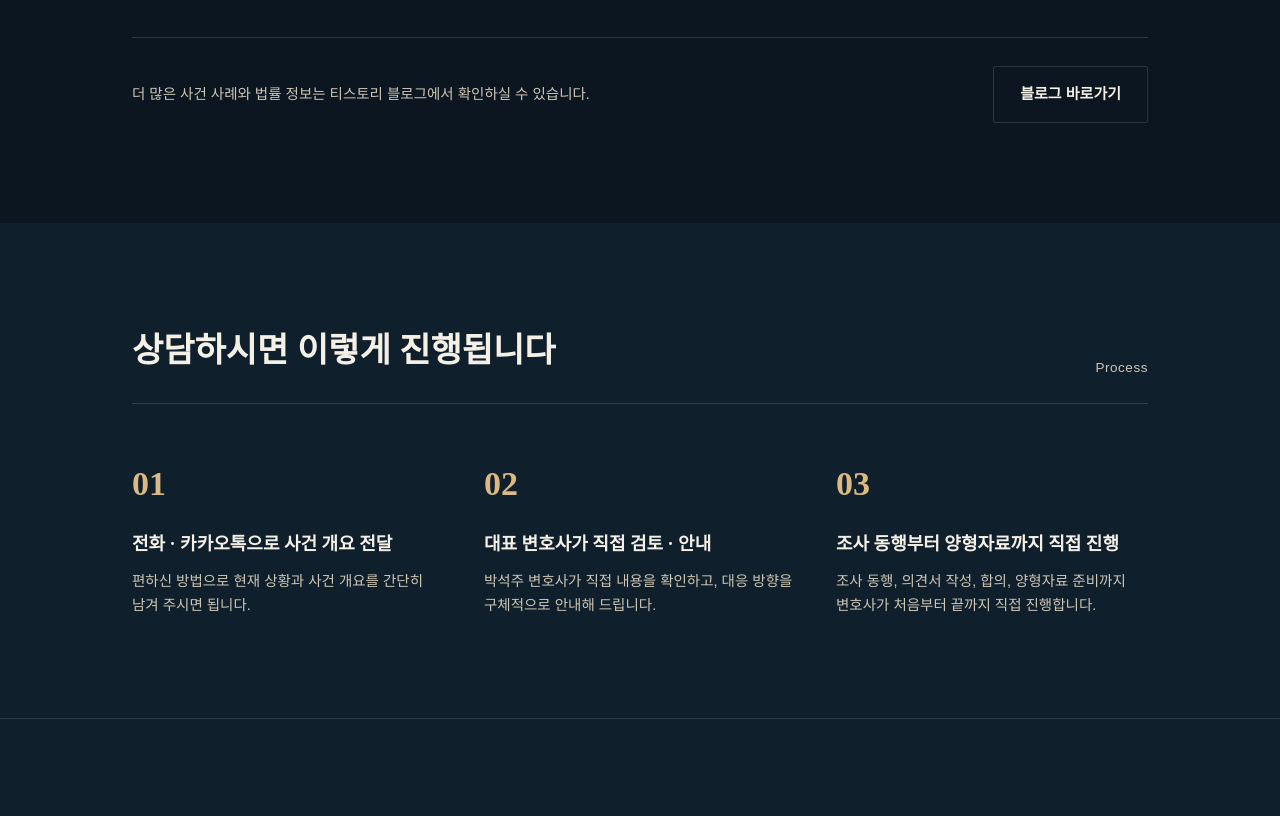
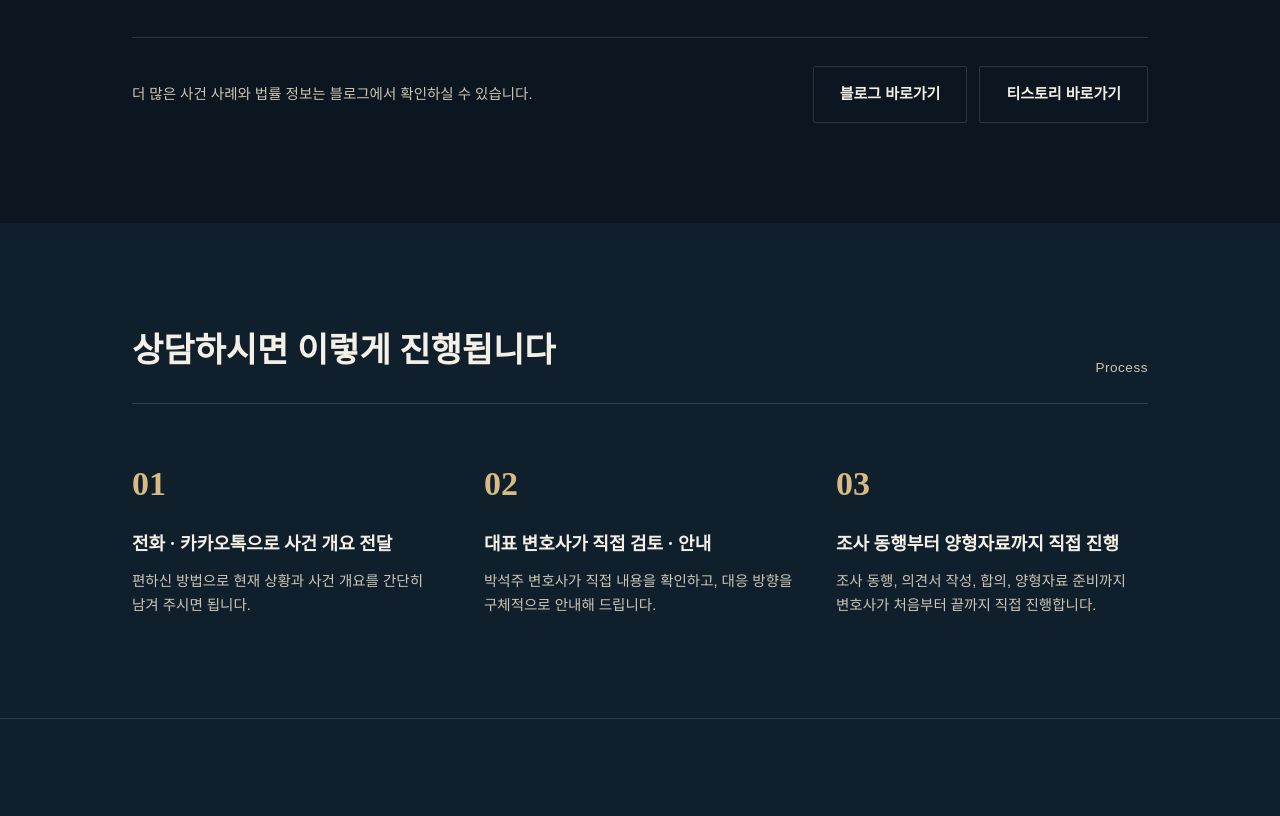
Before and after one commit to oleunlaw/oleun, a plain HTML site: page index.html in a window 1280 px wide. Shown: the part 5479-6295 px from the top of the page. Drawn offline with Linux system fonts and the light colour scheme; a web font is replaced by a local one.

Commit message:
Add files via upload

```diff
--- a/index.html
+++ b/index.html
@@ -418,6 +418,7 @@
     padding-top:28px;border-top:1px solid var(--line);
   }
   .blog-cta p{color:var(--ivory-dim);font-size:14.5px;}
+  .cta-links{display:flex;gap:12px;flex-wrap:wrap;}
 
   /* Contact */
   #contact{background:var(--navy-900);}
@@ -725,8 +726,11 @@
       </a>
     </div>
     <div class="blog-cta">
-      <p>더 많은 사건 사례와 법률 정보는 티스토리 블로그에서 확인하실 수 있습니다.</p>
-      <a class="btn btn-ghost" href="https://oleun.tistory.com/" target="_blank" rel="noopener">블로그 바로가기</a>
+      <p>더 많은 사건 사례와 법률 정보는 블로그에서 확인하실 수 있습니다.</p>
+      <div class="cta-links">
+        <a class="btn btn-ghost" href="https://blog.naver.com/cookie7544/" target="_blank" rel="noopener">블로그 바로가기</a>
+        <a class="btn btn-ghost" href="https://oleun.tistory.com/" target="_blank" rel="noopener">티스토리 바로가기</a>
+      </div>
     </div>
   </div>
 </section>
```
